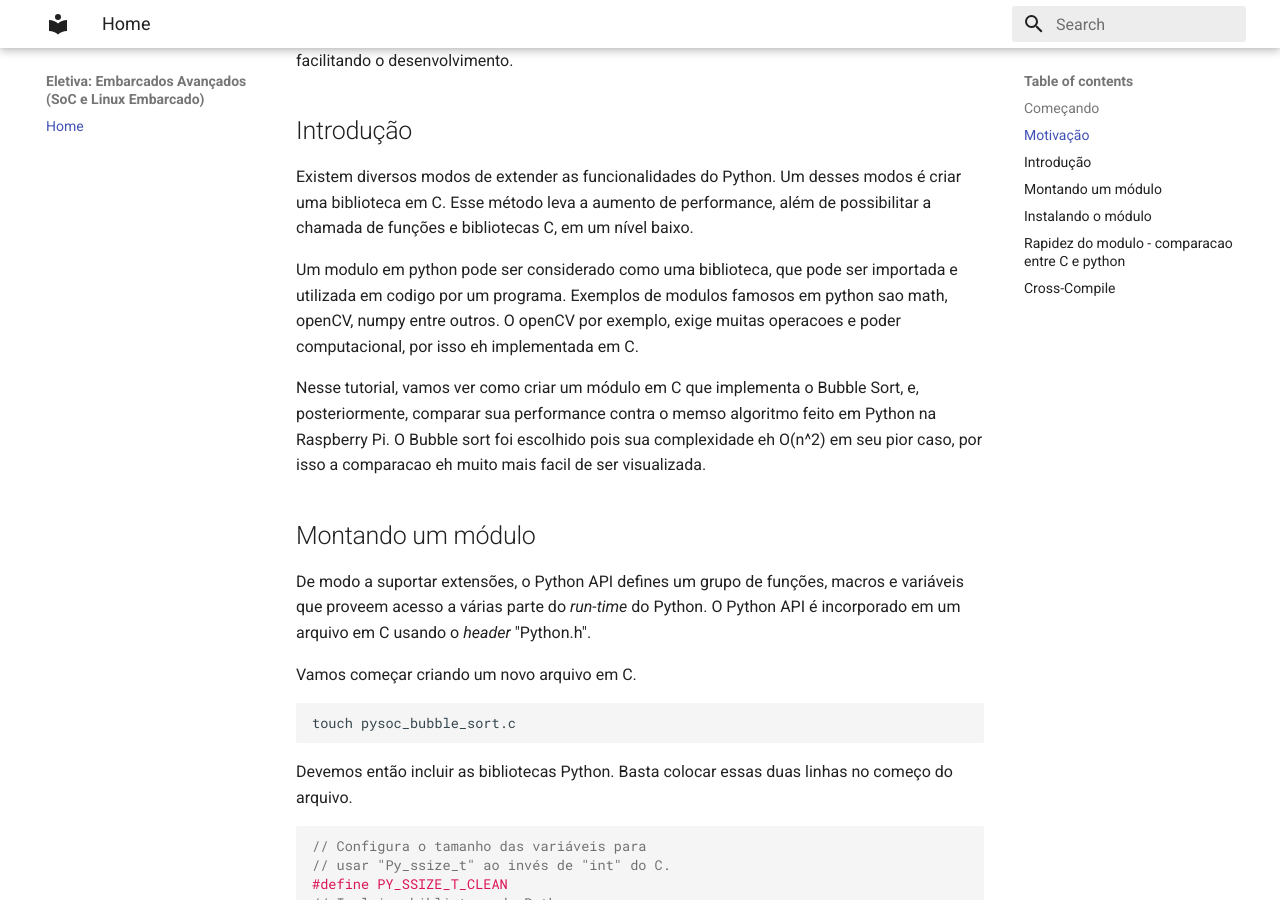
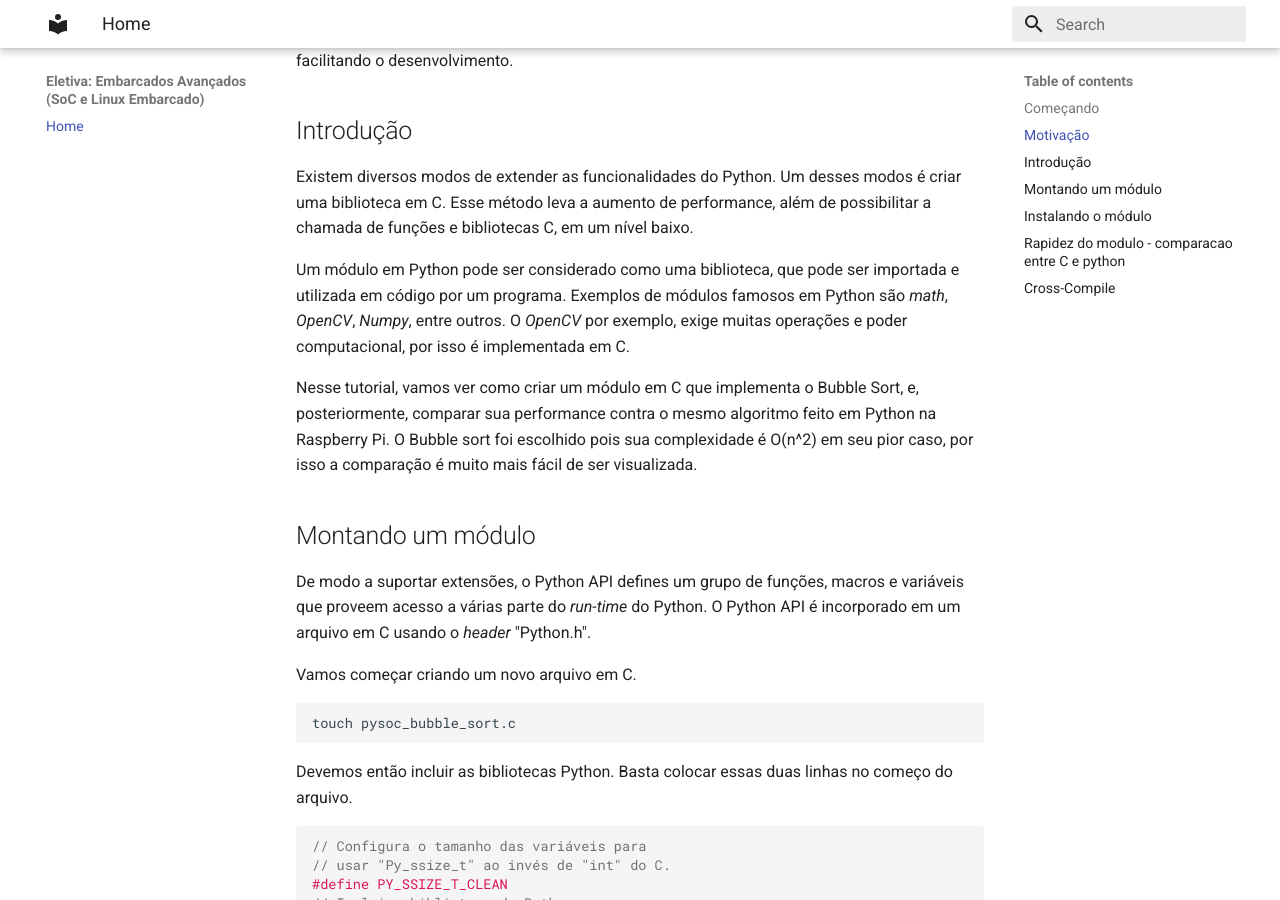
Before and after one commit to HenryRocha/pysoc-tutorial, an MkDocs documentation site: the page built from docs-src/index.md, in a window 1280 px wide and 900 px high, scrolled down 957 px. Built offline with MkDocs 1.6.1 and Material for MkDocs 9.7.7, drawn with Linux system fonts in a browser that asks for light colours.

Commit message:
Fix grammar on introducao

```diff
--- a/docs-src/index.md
+++ b/docs-src/index.md
@@ -24,9 +24,9 @@ Dito isso, seria muito bom conseguir o melhor dos dois mundos: uma linguagem rá
 
 Existem diversos modos de extender as funcionalidades do Python. Um desses modos é criar uma biblioteca em C. Esse método leva a aumento de performance, além de possibilitar a chamada de funções e bibliotecas C, em um nível baixo.
 
-Um modulo em python pode ser considerado como uma biblioteca, que pode ser importada e utilizada em codigo por um programa. Exemplos de modulos famosos em python sao math, openCV, numpy entre outros. O openCV por exemplo, exige muitas operacoes e poder computacional, por isso eh implementada em C.
+Um módulo em Python pode ser considerado como uma biblioteca, que pode ser importada e utilizada em código por um programa. Exemplos de módulos famosos em Python são _math_, _OpenCV_, _Numpy_, entre outros. O _OpenCV_ por exemplo, exige muitas operações e poder computacional, por isso é implementada em C.
 
-Nesse tutorial, vamos ver como criar um módulo em C que implementa o Bubble Sort, e, posteriormente, comparar sua performance contra o memso algoritmo feito em Python na Raspberry Pi. O Bubble sort foi escolhido pois sua complexidade eh O(n^2) em seu pior caso, por isso a comparacao eh muito mais facil de ser visualizada.
+Nesse tutorial, vamos ver como criar um módulo em C que implementa o Bubble Sort, e, posteriormente, comparar sua performance contra o mesmo algoritmo feito em Python na Raspberry Pi. O Bubble sort foi escolhido pois sua complexidade é O(n^2) em seu pior caso, por isso a comparação é muito mais fácil de ser visualizada.
 
 ## Montando um módulo
 
```
